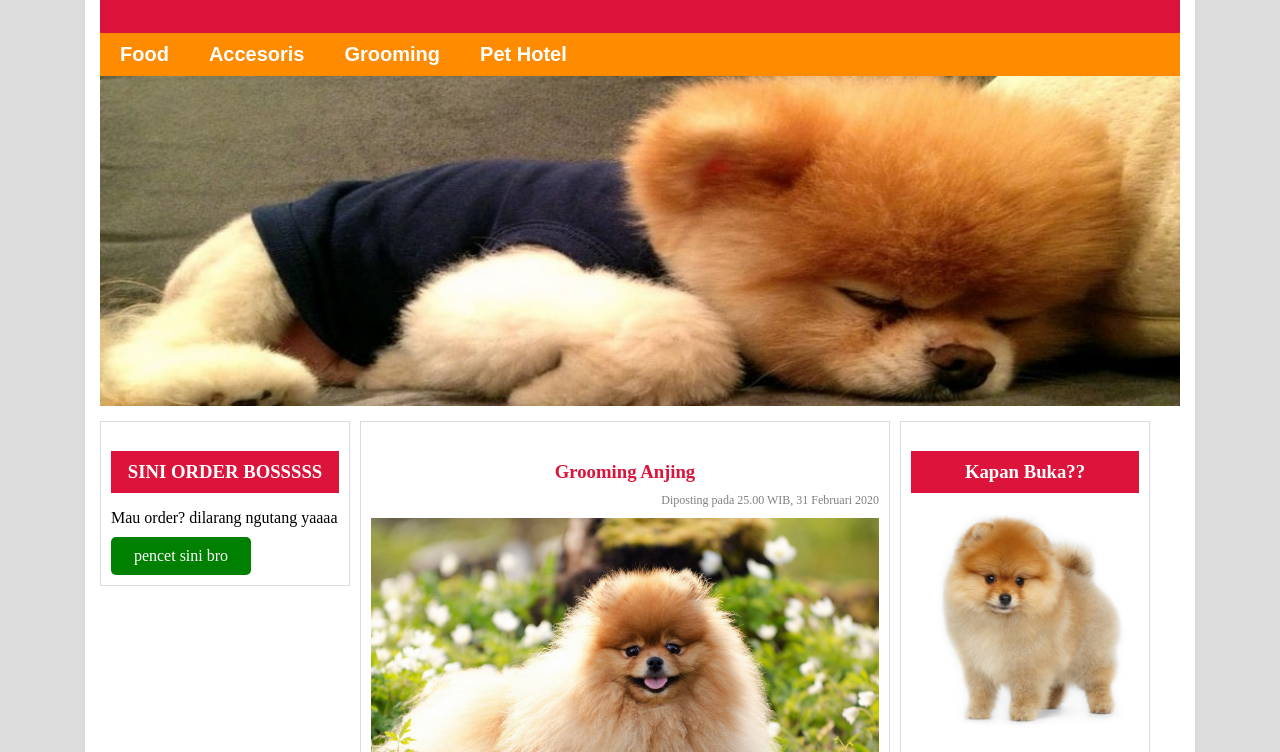
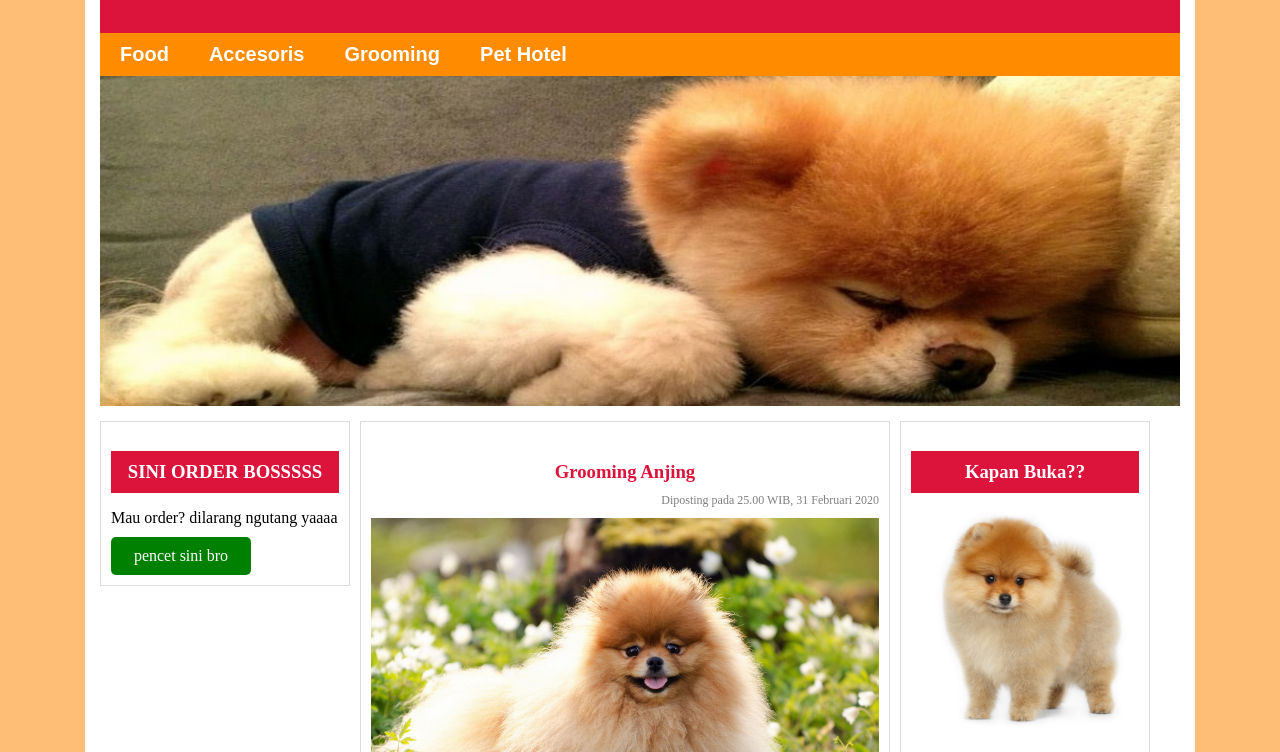
Before and after one commit to Charitiest/timproyekC43, a plain HTML site: page index.html in a window 1280 px wide. Shown: the part 161-913 px from the top of the page. Drawn offline with Linux system fonts and the light colour scheme; files that its build step writes are made by us from their sources.

Commit message:
Update tampilan.css

```diff
--- a/tampilan.css
+++ b/tampilan.css
@@ -7,7 +7,7 @@
 
 body
 {
-    background-color: gainsboro;
+    background-color: #ffbe76;
 }
 
 .badan-utama
```
